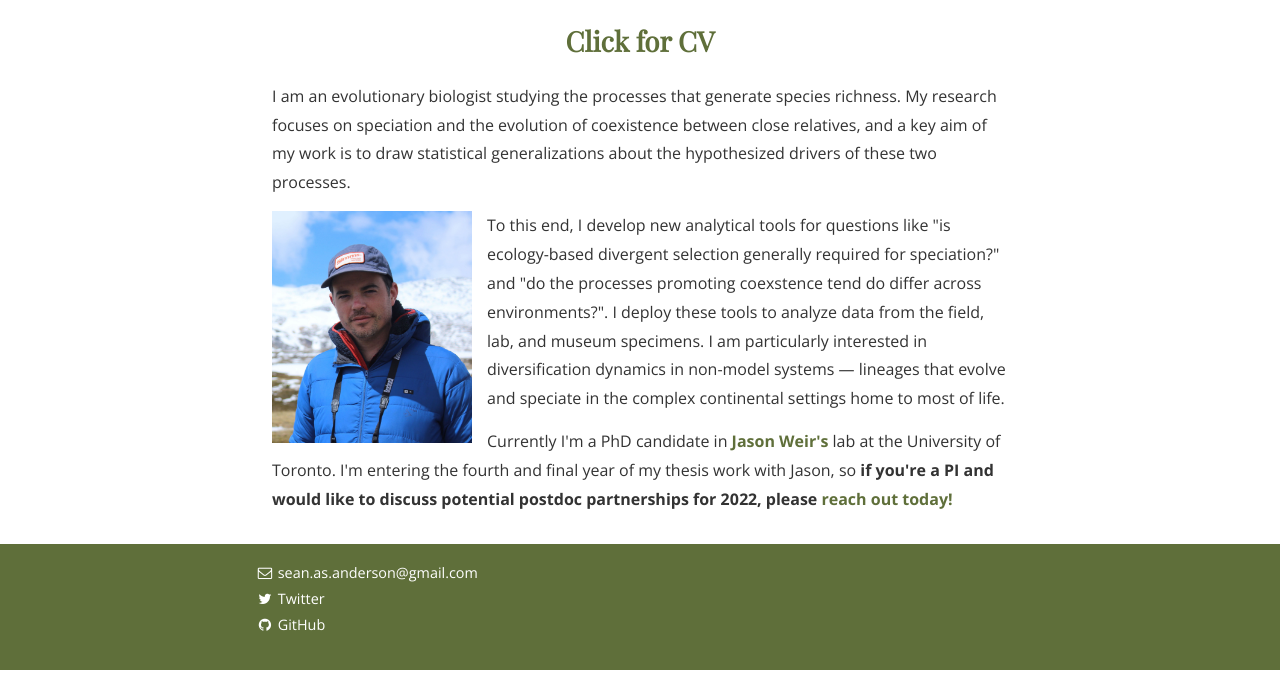
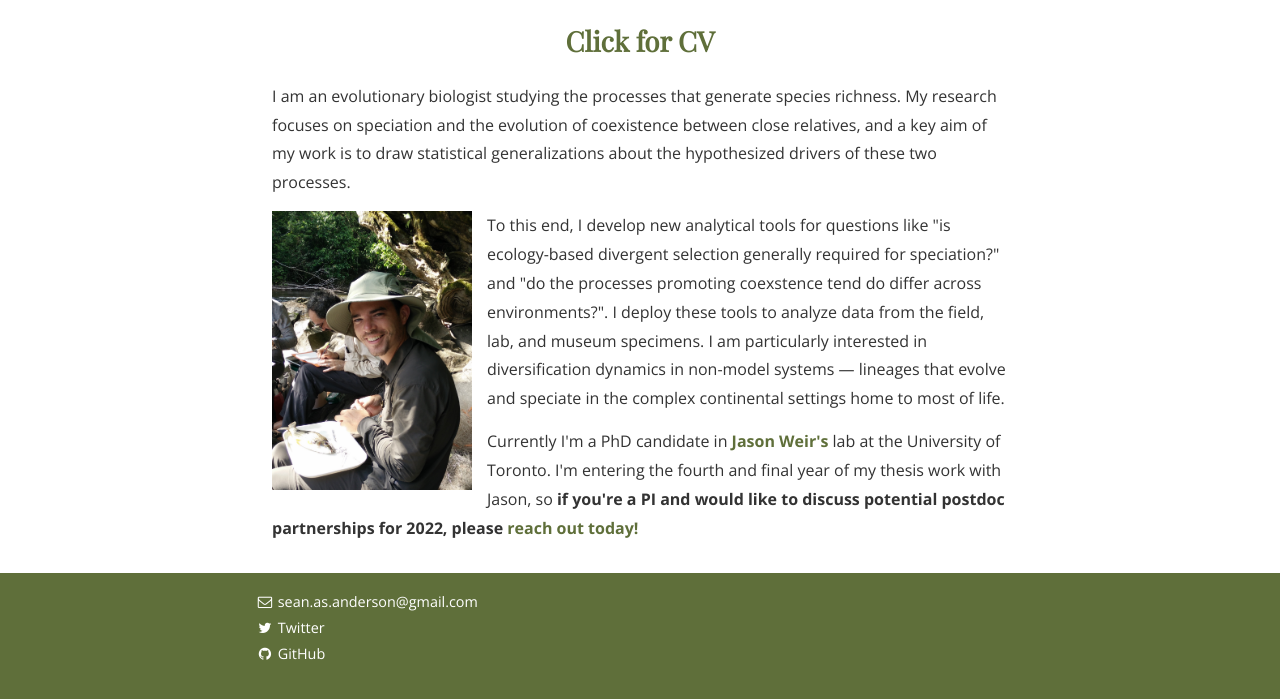
Before and after one commit to SeanASAnderson/SeanASAnderson.github.io, a Jekyll site: the page built from index.html, in a window 1280 px wide and 1155 px high. Shown: the part 456-1155 px from the top of the window. Built offline with Jekyll 4.4.1, drawn with Linux system fonts in a browser that asks for light colours; nearby versions of some CDN libraries; some web fonts are replaced; the list of posts is cut into pages by our own code.

Commit message:
playing around with image in intro blurb

```diff
--- a/index.html
+++ b/index.html
@@ -55,7 +55,7 @@
   <h2> <center><a href="https://github.com/SeanASAnderson/CV/blob/main/AndersonSean.CV.2021.pdf">Click for CV </a></center></h2>
   <!--<h1> <center> Welcome! </center> </h1>-->
   <p> I am an evolutionary biologist studying the processes that generate species richness. My research focuses on speciation and the evolution of coexistence between close relatives, and a key aim of my work is to draw statistical generalizations about the hypothesized drivers of these two processes. </p>
-  <p> <img src="/assets/anderson_sean_rockies2019.jpg" alt="Sean Pic" style="width:200px;margin-right:15px;"> To this end, I develop new analytical tools for questions like "is ecology-based divergent selection generally required for speciation?" and "do the processes promoting coexstence tend do differ across environments?". I deploy these tools to analyze data from the field, lab, and museum specimens. I am particularly interested in diversification dynamics in non-model systems <span>&#8212;</span> lineages that evolve and speciate in the complex continental settings home to most of life. </p>
+  <p> <img src="/assets/sean_suriname_riverside2.jpg" alt="Sean Pic" style="width:200px;margin-right:15px;"> To this end, I develop new analytical tools for questions like "is ecology-based divergent selection generally required for speciation?" and "do the processes promoting coexstence tend do differ across environments?". I deploy these tools to analyze data from the field, lab, and museum specimens. I am particularly interested in diversification dynamics in non-model systems <span>&#8212;</span> lineages that evolve and speciate in the complex continental settings home to most of life. </p>
   <p> Currently I'm a PhD candidate in <a href="https://www.utsc.utoronto.ca/~jweir"/> <b>Jason Weir's </a> </b> lab at the University of Toronto. I'm entering the fourth and final year of my thesis work with Jason, so <b> if you're a PI and would like to discuss potential postdoc partnerships for 2022, please <a href="mailto:sean.as.anderson@gmail.com">reach out today!</a></b> </p>
 
   </body>
```
